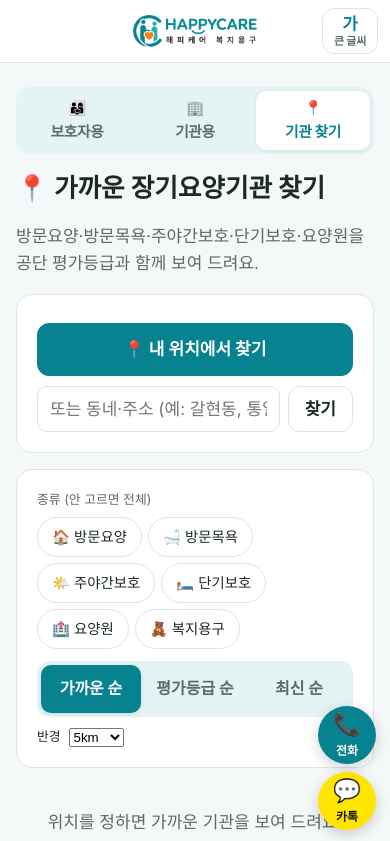
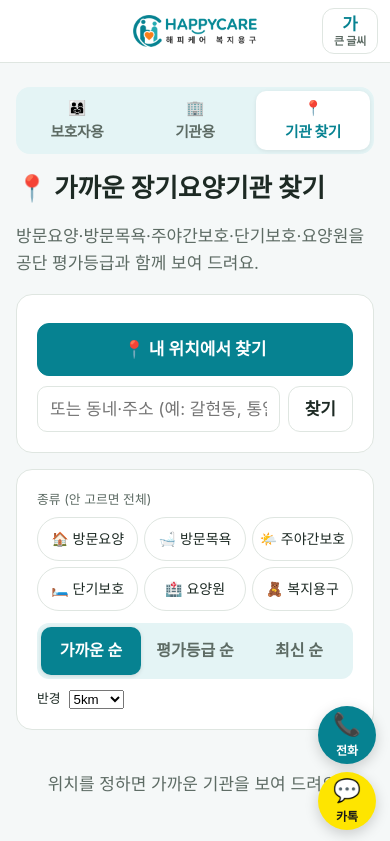
Before and after one commit to yoyo5679/happy, a Next.js app: page /care in a window 390 px wide. Shown: the top 841 px of the page. Built offline with nearby package versions, Linux system fonts and the light colour scheme.

Commit message:
Fit care categories into three mobile columns and simplify cards

```diff
--- a/src/app/care/CareFinder.tsx
+++ b/src/app/care/CareFinder.tsx
@@ -149,7 +149,7 @@ export function CareFinder() {
         <p className="small muted" style={{ margin: "0 0 6px" }}>
           종류 (안 고르면 전체)
         </p>
-        <div className="bp-chips" style={{ margin: 0 }}>
+        <div className="bp-chips care-category-chips" style={{ margin: 0 }}>
           {KINDS.map((k) => (
             <button key={k.key} className={!equipment && kinds.includes(k.key) ? "chip on" : "chip"} onClick={() => {setEquipment(false);setKinds((s) => (s.includes(k.key) ? s.filter((x) => x !== k.key) : [...s, k.key]));}}>
               {k.emoji} {k.label}
@@ -252,7 +252,6 @@ function CareCard({ x }: { x: Item }) {
         {x.cap > 0 && ` · 정원 ${x.cap}명`}
       </p>
       <div className="care-actions">
-        <Link className="btn small" href={`/care/detail?c=${x.code}`} onClick={()=>rememberFacility(x)}>기관 상세 보기 →</Link>
         {phone ? (
           <a className="btn small" href={`tel:${phone.replace(/-/g, "")}`}>
             📞 {phone}
--- a/src/app/globals.css
+++ b/src/app/globals.css
@@ -501,6 +501,10 @@ em.opt { background: #eef1f0; color: var(--muted); }
 .care-place { display: flex; gap: 8px; margin-top: 10px; }
 .care-place .btn { margin: 0; min-height: 46px; padding: 8px 16px; }
 .care-sort { display: grid; grid-template-columns: repeat(3, 1fr); gap: 4px; margin-top: 12px; padding: 4px; border-radius: 12px; background: var(--brand-weak); }
+@media (max-width: 599px) {
+  .care-category-chips { display: grid; grid-template-columns: repeat(3, minmax(0, 1fr)); }
+  .care-category-chips .chip { min-width: 0; min-height: 44px; padding: 6px 2px; font-size: 0.875rem; line-height: 1.4; overflow-wrap: anywhere; }
+}
 .care-list { list-style: none; margin: 0; padding: 0; }
 .care-card { margin: 10px 0; padding: 16px; }
 .care-head { display: flex; justify-content: space-between; gap: 10px; align-items: baseline; }
```
